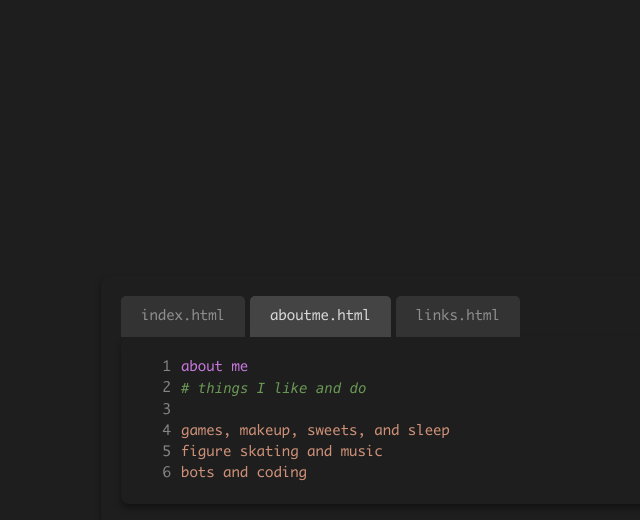
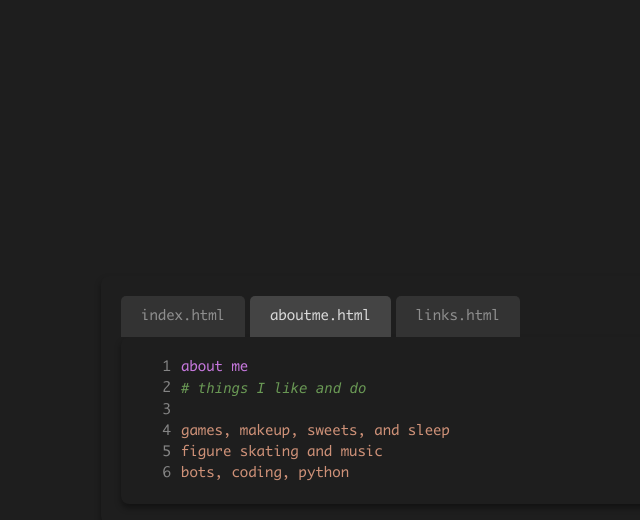
Before and after one commit to odxnyn/odxnyn-site, a plain HTML site: page index.html in a window 1280 px wide. Both pictures are taken after a click on the element "aboutme.html". Shown: the full height of the page, 219-859 px from the left. Drawn offline with Linux system fonts and the light colour scheme.

Commit message:
edit about

```diff
--- a/index.html
+++ b/index.html
@@ -210,7 +210,7 @@
       </div>
       <div class="line">
         <div class="line-numbers">6</div>
-        <div class="code"><span class="string">bots and coding</span></div>
+        <div class="code"><span class="string">bots, coding, python</span></div>
       </div>
     </div>
 
```
